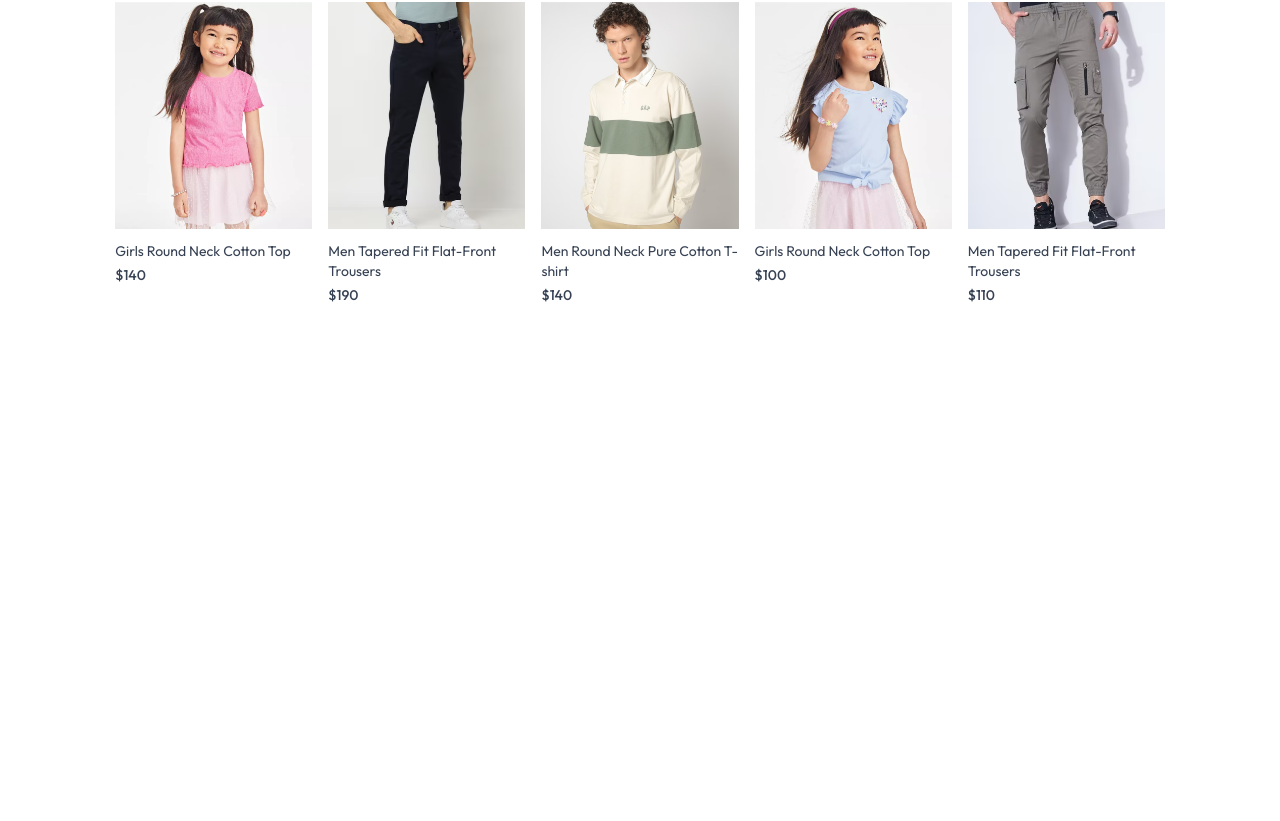
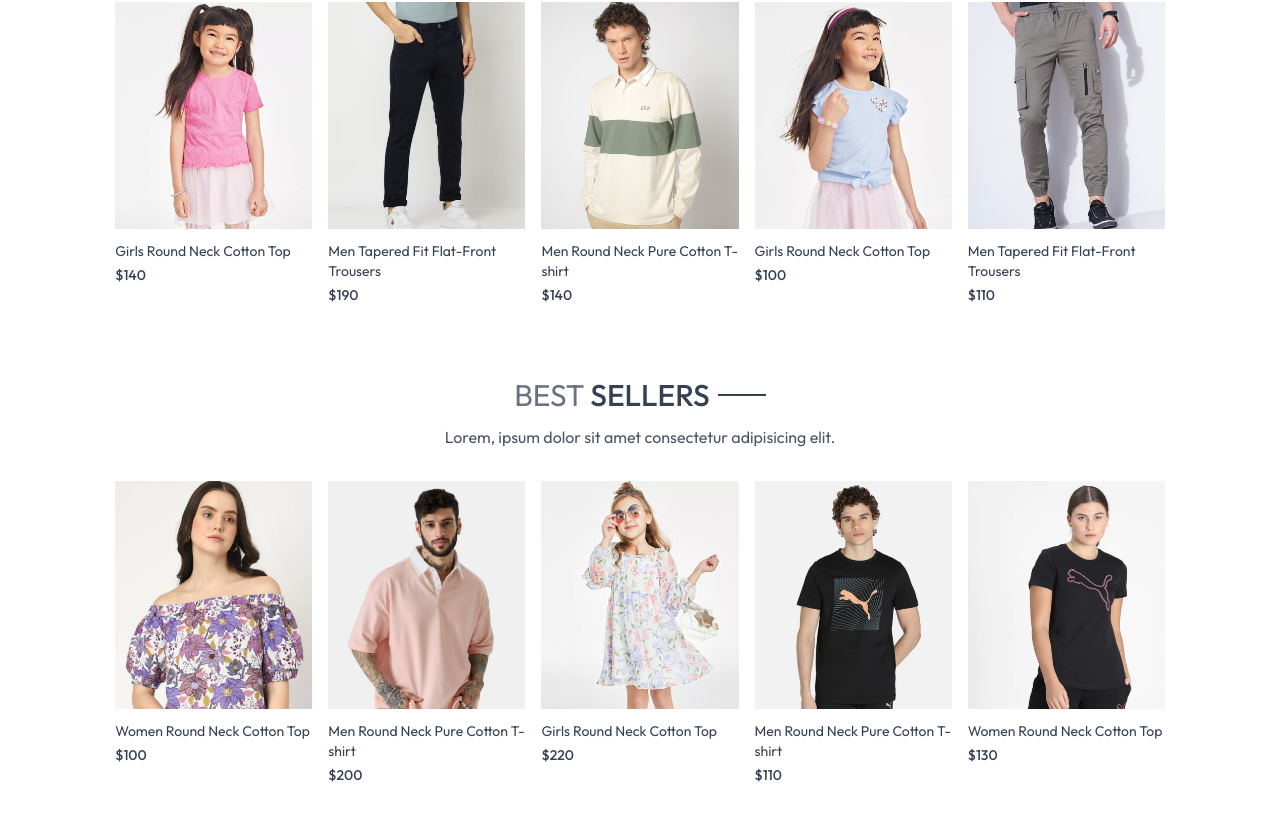
Before and after one commit to mahimaanchra/mern-ecommerce-stripe, a React (Vite) app in the folder Frontend/: page / in a window 1280 px wide. Shown: the part 1004-1825 px from the top of the page. Before the commit the page ends 1349 px from the top, so only its background shows below. Built offline with nearby package versions, Linux system fonts and the light colour scheme.

Commit message:
BestSellers

```diff
--- /dev/null
+++ b/Frontend/src/components/BestSeller.jsx
@@ -0,0 +1,37 @@
+import React, { useEffect  , useState} from 'react'
+import { useContext } from 'react'
+import Title from './Title';
+import ProductItem from './ProductItem';
+import { ShopContext } from '../context/ShopContext';
+
+const BestSeller = () => {
+const {products} = useContext(ShopContext);
+const [bestSeller , setBestSeller] = useState([]);
+
+useEffect(()=> {
+    console.log("All Products:", products);
+    const bestProduct = products.filter((item)=>(item.bestseller));
+    console.log("Filtered Best Sellers:", bestProduct);
+    setBestSeller(bestProduct.slice(0,5))
+},[])
+
+  return (
+    <div className='my-10'>
+      <div className='text-center text-3xl py-8'>
+        <Title text1={'BEST'} text2={'SELLERS'}/>
+         <p className='w-3/4 m-auto text-xs sm:text-sm md:text-base text-gray-600'>
+         Lorem, ipsum dolor sit amet consectetur adipisicing elit.
+         </p>
+    </div>
+    <div className='grid grid-cols-2 sm:grid-cols-3 md:grid-cols-4 lg:grid-cols-5 gap-4 gap-y-6'>
+     {
+        bestSeller.map((item , index)=>(
+            <ProductItem key={index} id={item._id} image={item.image} name={item.name} price={item.price}/>
+        ))
+     }
+    </div>
+    </div>
+  )
+}
+
+export default BestSeller
--- a/Frontend/src/pages/Home.jsx
+++ b/Frontend/src/pages/Home.jsx
@@ -1,12 +1,14 @@
 import React from 'react'
 import Hero from '../components/Hero'
 import LatestCollection from '../components/LatestCollection'
+import BestSeller from '../components/BestSeller'
 
 const Home = () => {
   return (
     <div>
      <Hero/>
      <LatestCollection/>
+     <BestSeller/>
     </div>
   )
 }
```
